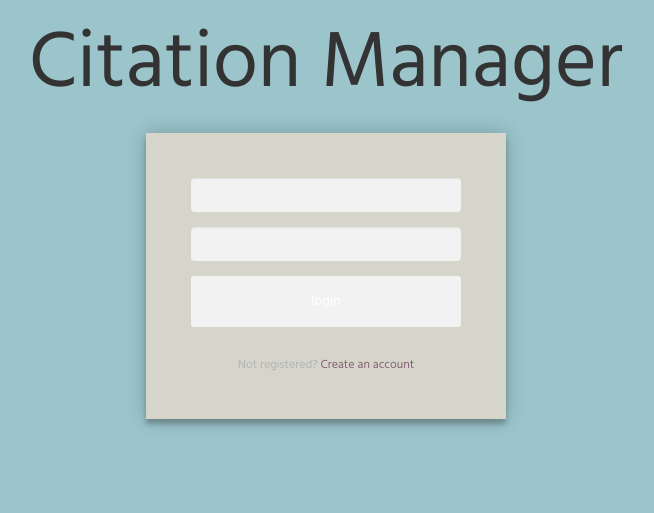
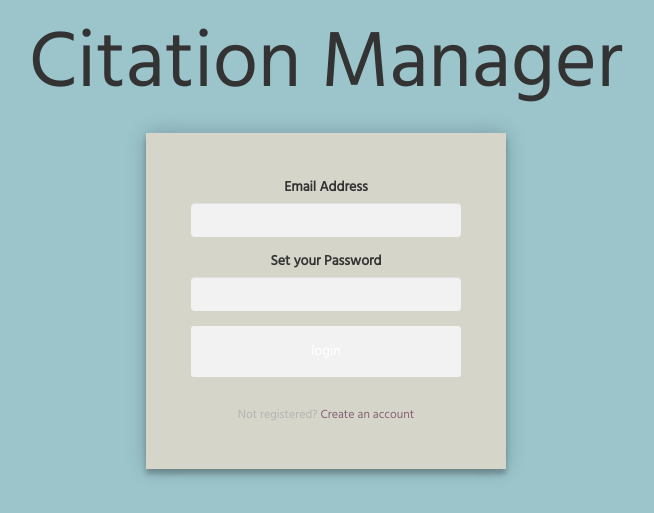
Before and after one commit to culshoefer/aws-automation-thing, a Django app: page / in a window 1280 px wide. Shown: the part 51-564 px from the top of the page, without its empty margins (314-968 px from the left). Run offline with Django 3.2, Linux system fonts and the light colour scheme; some libraries are stand-ins or nearby versions.

Commit message:
edited login page

```diff
--- a/ref_manager/blog/templates/login.html
+++ b/ref_manager/blog/templates/login.html
@@ -18,8 +18,14 @@
 	  	<div class="form">
 	    	<form class=login-form method="post" action="/user_login">
             {% csrf_token %}
-            {{ form.username }}
-            {{ form.password }}
+                <label>
+                	Email Address<span class="req"></span>
+                </label>
+                {{ form.username }}
+                 <label>
+                	Set your Password<span class="req"></span>
+                </label>
+                {{ form.password }}
 	      		<input class="btn btn-success btn-sm" type="submit" value="login" />
 
 	   			<p class="message">Not registered? <a id="create-account" href="{% url 'signup' %}">Create an account</a></p>
```
Also changed, not shown: ref_manager/blog/migrations/0002_auto_20161103_1135.py (added).
